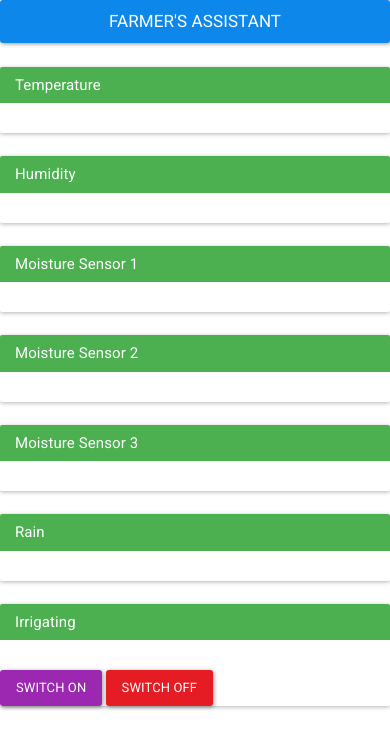
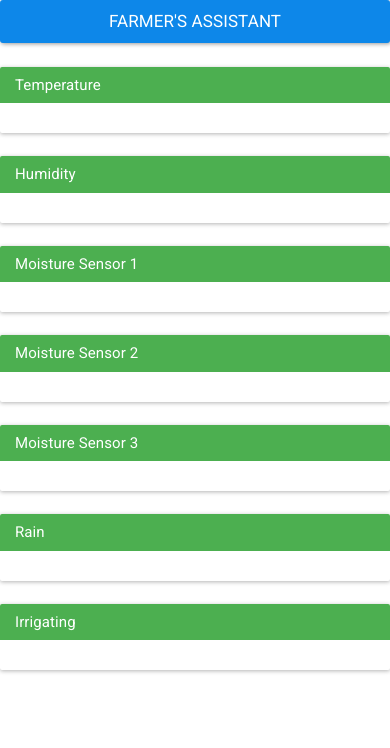
Before and after one commit to keerthidec14/farmersassistant, a plain HTML site: page www/index.html in a window 390 px wide. Drawn offline with Linux system fonts and the light colour scheme; some packages are replaced by stand-ins of ours.

Commit message:
Remove Buttons
buttons were commented

```diff
--- a/www/index.html
+++ b/www/index.html
@@ -100,8 +100,8 @@
       <div class="panel-body" id="data7">
         NO
       </div>
-      <a  href="#scrollhere" id="switchon" class="btn btn-info" >Switch ON</a>
-      <a  href="#scrollhere" id="switchoff" class="btn btn-danger" >Switch OFF</a>
+      <!-- <a  href="#scrollhere" id="switchon" class="btn btn-info" >Switch ON</a>
+      <a  href="#scrollhere" id="switchoff" class="btn btn-danger" >Switch OFF</a> -->
     </div>
 
 
```
